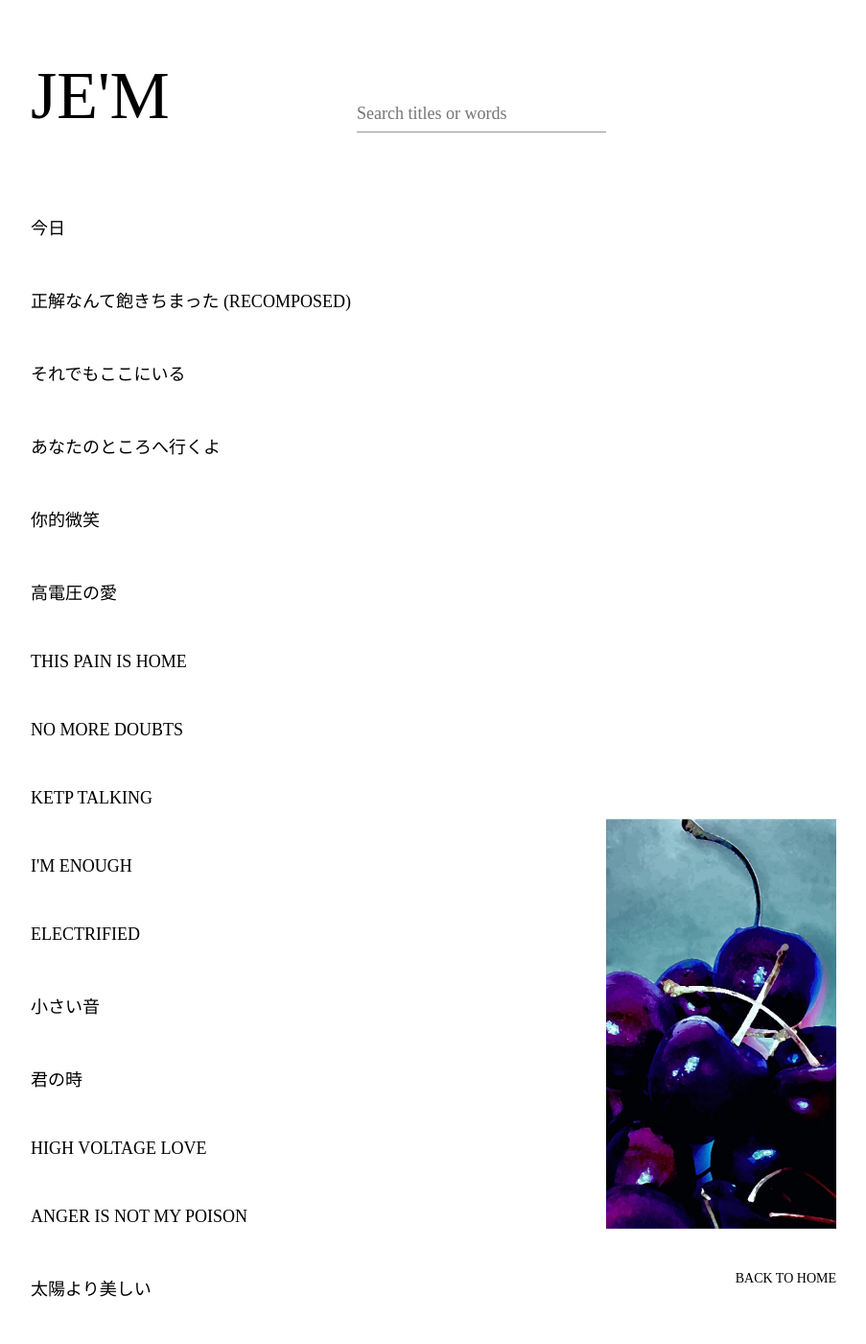
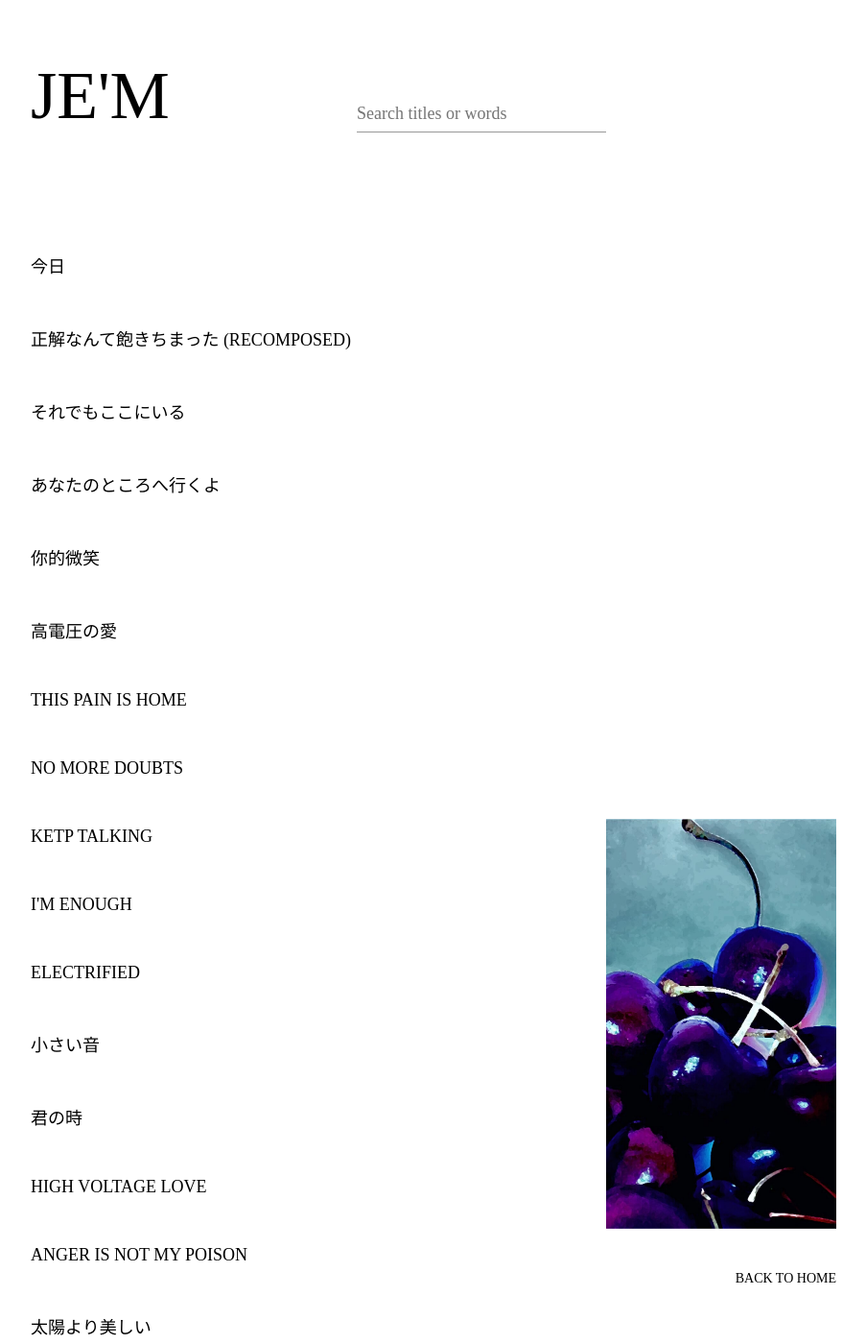
Before and after one commit to ohlucinda/jemlyrics, a Jekyll site: the page built from lyrics.md, in a window 1280 px wide and 1400 px high. Shown: the whole window at 96% size, without its empty margins (308-1211 px from the left). Built offline with Jekyll 4.4.1, drawn with Linux system fonts in a browser that asks for light colours; some web fonts are replaced.

Commit message:
Update titles.html

```diff
--- a/_layouts/titles.html
+++ b/_layouts/titles.html
@@ -41,7 +41,7 @@ a { text-decoration: none; color: inherit; }
   display: flex;
   justify-content: flex-end;
   margin-top: -40px;
-  margin-bottom: -40px;
+  margin-bottom: 0;
 }
 
 .search-box {
```
